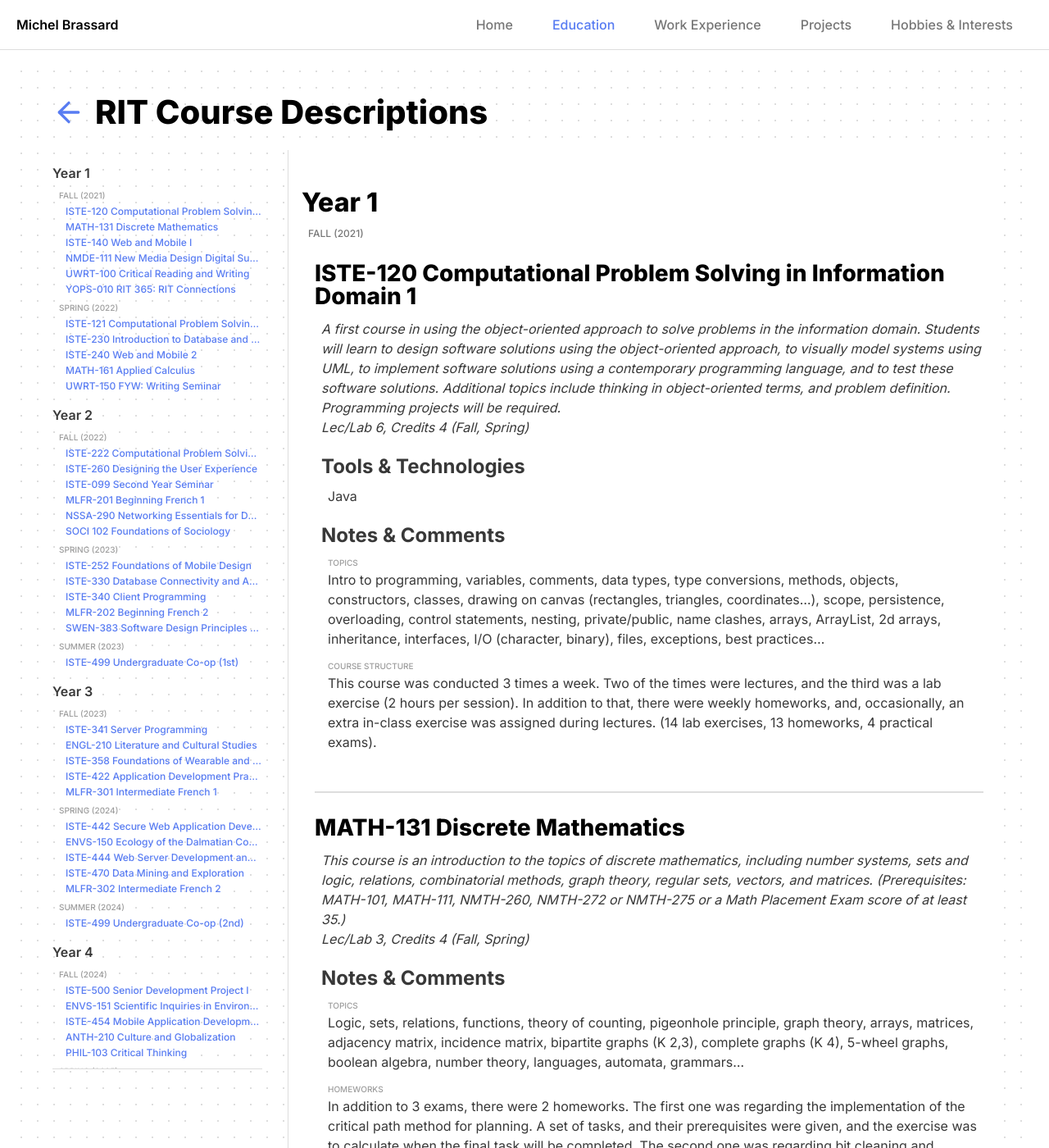
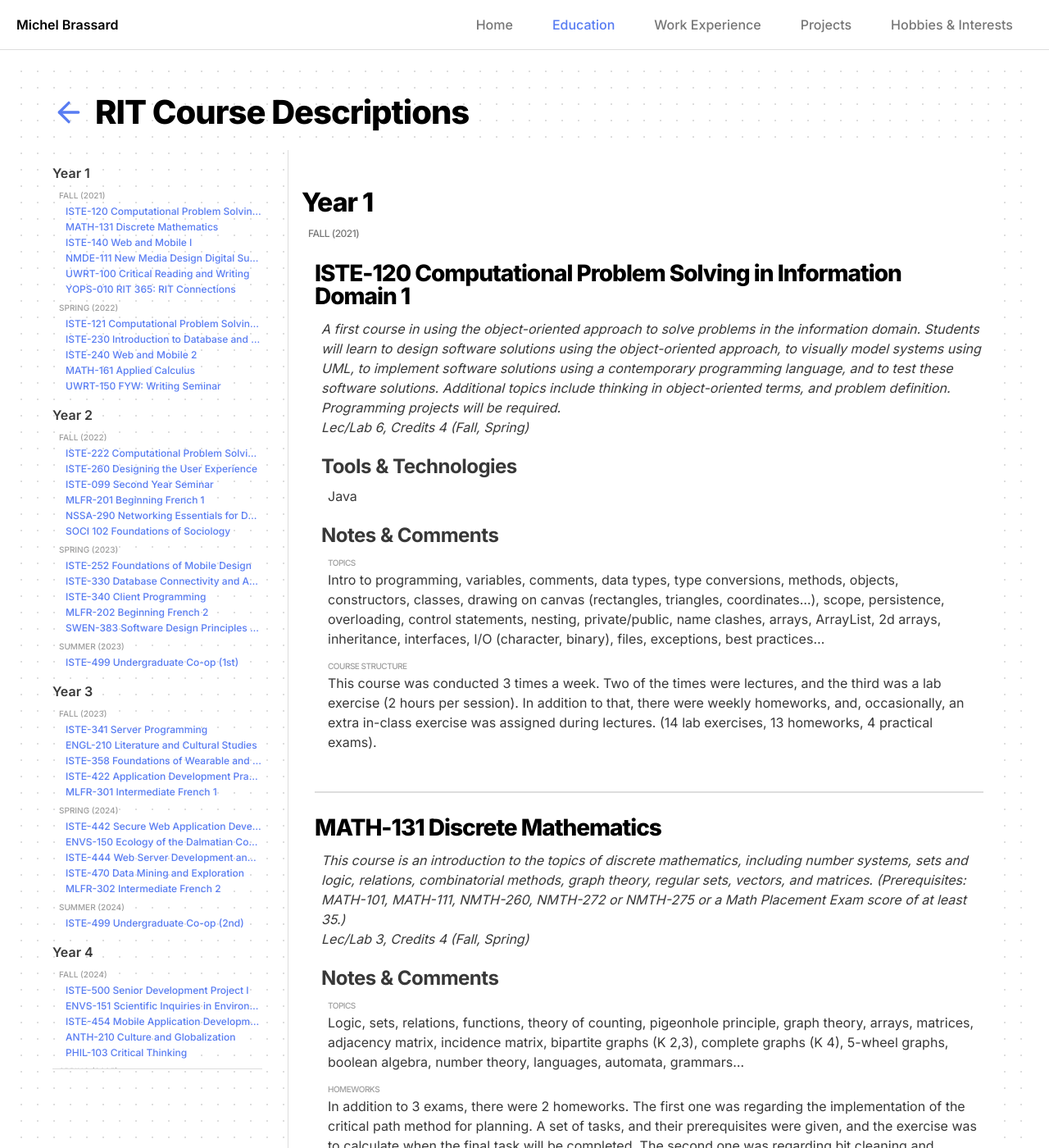
Before and after one commit to michelbrassard/michelbrassard.github.io, a Jekyll site: the page built from education/RIT-courses/index.html, in a window 1280 px wide and 1400 px high. Shown: the whole window at 82% size. Built offline with Jekyll 4.4.1, drawn with Linux system fonts in a browser that asks for light colours.

Commit message:
reduce letter spacing for titles

```diff
--- a/assets/styles/shared.css
+++ b/assets/styles/shared.css
@@ -55,12 +55,14 @@ h1, h2, h3 {
     color: var(--title-color);
     margin: 0;
     line-height: 1;
+    letter-spacing: -1px;
 }
 h4, h5, h6 {
     font-weight: 700;
     color: var(--text-color);
     margin: 0;
     line-height: 1;
+    letter-spacing: -0.5px;
 }
 h1 {
     font-size: 2.5rem;
```
